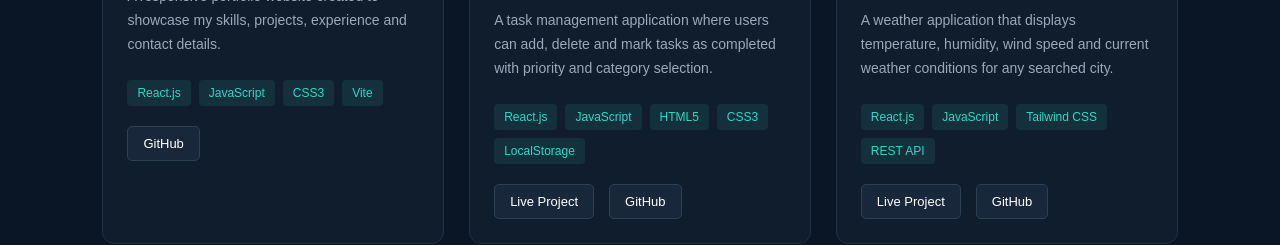
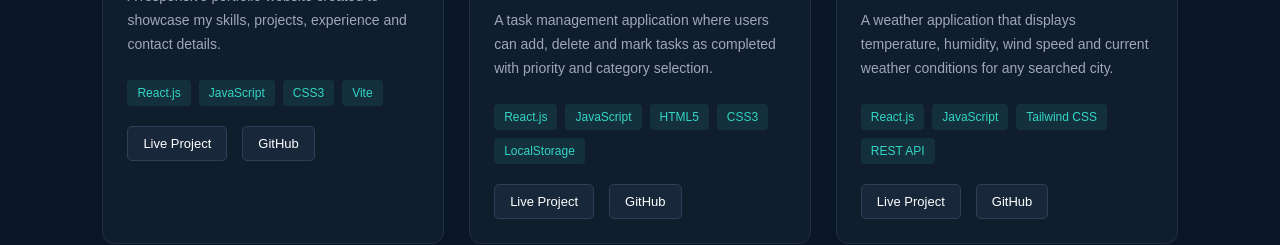
Before and after one commit to affan-anwar/affan-dev-react-portfolio, a React (Vite) app: page / in a window 1280 px wide. Shown: the part 1400-1645 px from the top of the page. Built offline with nearby package versions, Linux system fonts and the light colour scheme.

Commit message:
Add portfolio live link

```diff
--- a/src/Data/Projects.js
+++ b/src/Data/Projects.js
@@ -10,7 +10,7 @@ const projects = [
       "A responsive portfolio website created to showcase my skills, projects, experience and contact details.",
     technologies: ["React.js", "JavaScript", "CSS3", "Vite"],
     image: portfolioImage,
-    liveLink: "",
+    liveLink: "https://affan-anwar.github.io/affan-dev-react-portfolio/",
     githubLink: "https://github.com/affan-anwar/affan-dev-react-portfolio",
   },
 
```
